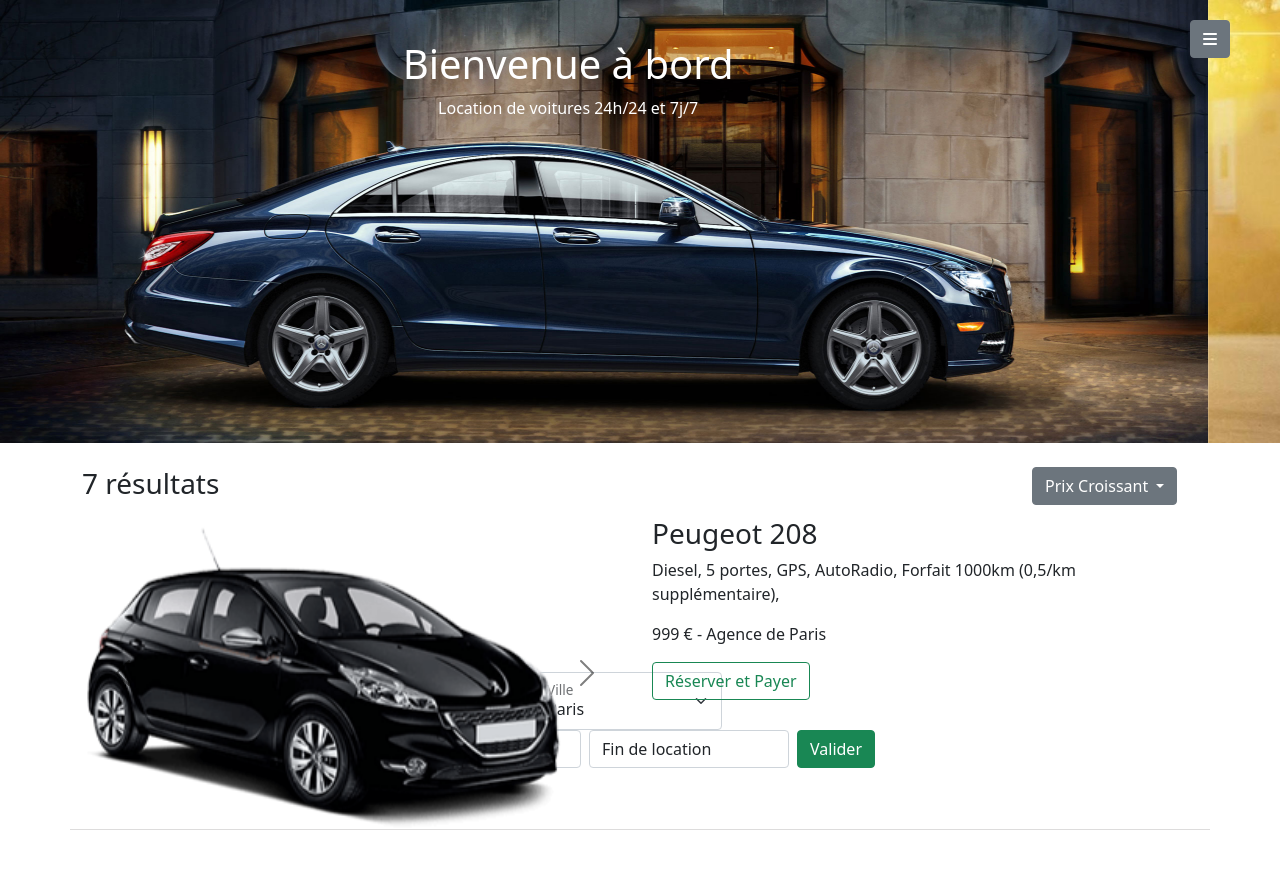
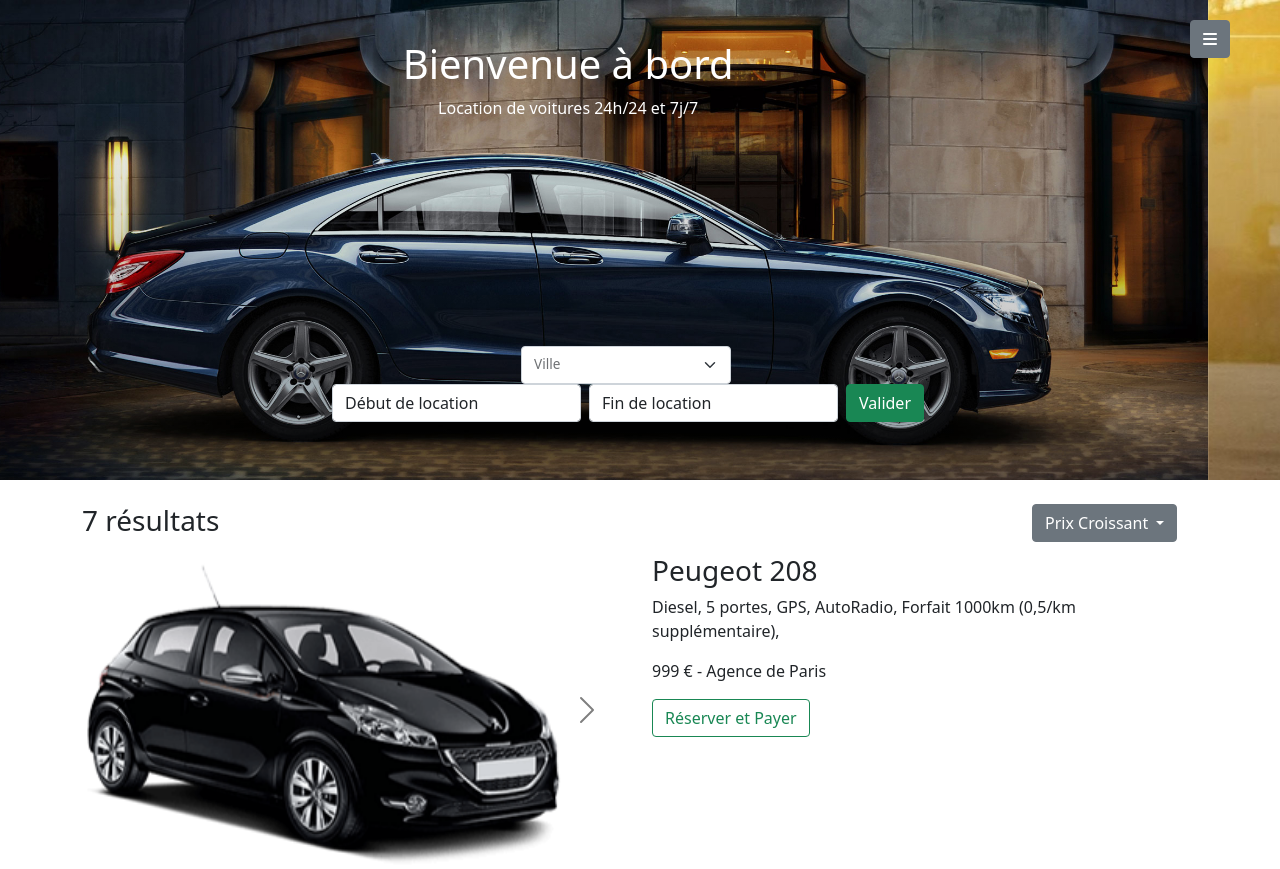
Before and after one commit to AlbertoBermejo93/testjavascript, a plain HTML site: page index.html in a window 1280 px wide. Shown: the top 869 px of the page. Drawn offline with nearby package versions, Linux system fonts and the light colour scheme.

Commit message:
update main.css

```diff
--- a/main.css
+++ b/main.css
@@ -1,87 +1,99 @@
-*{
+* {
     box-sizing: border-box;
 }
 
 /*HEADER*/
 
-.col-12 {
+.banner {
     position: relative;
+
 }
 
 
-.dropdown {
+#navside {
     position: absolute;
     right: 50px;
     top: 20px;
-    z-index: 1;
+    z-index: 2;
 }
 
 .dropdown:hover {
     opacity: 95%;
 }
 
-.dropdown .dropdown-menu .dropdown-item {
-    width: 100%;
+
+
+.recherche {
+    position: absolute;
+    top: 80%;
+    left: 50%;
+    transform: translate(-50%, -50%);
+    z-index: 2;
 }
 
-#carouselExampleCaptions{
+
+#carouselbanner .carousel-item img {
+    object-fit: cover;
+    object-position: center;
+    height: 60vh;
     overflow: hidden;
-}
+  }
+
+  #carouselbanner .carousel-item:before {
+    content: "";
+    background-image: linear-gradient(to bottom,
+        transparent, rgba(0, 0, 0, 0.5));
+    display: block;
+    position: absolute;
+    top: 0;
+    width: 100vw;
+    height: 100vh;
+  }
+
+
+
 
 .carousel-caption {
     position: absolute;
     top: 20px;
 }
 
-.recherche {
-    display: flex;
-    align-items: center;
-    justify-content: center;
 
+
+
+.form-floating .form-select {
+    width: 210px;
+    height: 37.6px;
+    margin-right: 5px;
 }
 
-.recherche {
-    position: absolute;
-    top: 90%;
-    left: 50%;
-    transform: translate(-50%, -50%);
-}
 
-.recherche .form-control {
-    width: 200px;
-}
-
-.recherche .button-control {
-    width: 200px;
-}
 
 /*BODY*/
 
-.top-row{
+.top-row {
     position: relative;
 }
 
 
 .carousel-control-next,
-.carousel-control-prev /*, .carousel-indicators */ {
+.carousel-control-prev
+
+/*, .carousel-indicators */
+    {
     filter: invert(100%);
 }
 
-.car-infos{
+.car-infos {
     display: block;
 }
 
 
-.voiture{
+.voiture {
     border-bottom: 1px solid rgb(221, 220, 220);
-    margin-bottom: 50px;
+    padding-bottom: 50px;
 }
 
-button{
-    color: white;
-    background-color: green;
-    border-radius: 5px;
-}
 
 
 
@@ -89,7 +101,7 @@
 
 
 
-.img-agence{
+.img-agence {
     display: flex;
     align-items: center;
     justify-content: center;
@@ -101,7 +113,7 @@
 }
 
 
-.infos-agence{
+.infos-agence {
     display: block;
 }
 
@@ -111,22 +123,35 @@
 /*RESPONSIVE*/
 
 
-/*J'ai eu du mal à adapter la taille du moteur de recherche
+
 
 /*X-Small devices (téléphones < 576px)*/
 @media (max-width: 575.98px) {
+    .car-info {
+        text-align: center;
+    }
 
-    .recherche{
-       width: 50px;
-       display: block;
+    .infos-agence {
+        text-align: center;
     }
- }
+
+    .recherche .container-inputs {
+        flex-direction: column;
+    }
+
+
+
+
+}
 
 
 
 /* Medium devices (tablets < 992px)*/
 @media (max-width: 991.98px) {
-    .recherche{
-        width: 90px;
-    }
- }
+
+
+
+
+
+
+}
```
